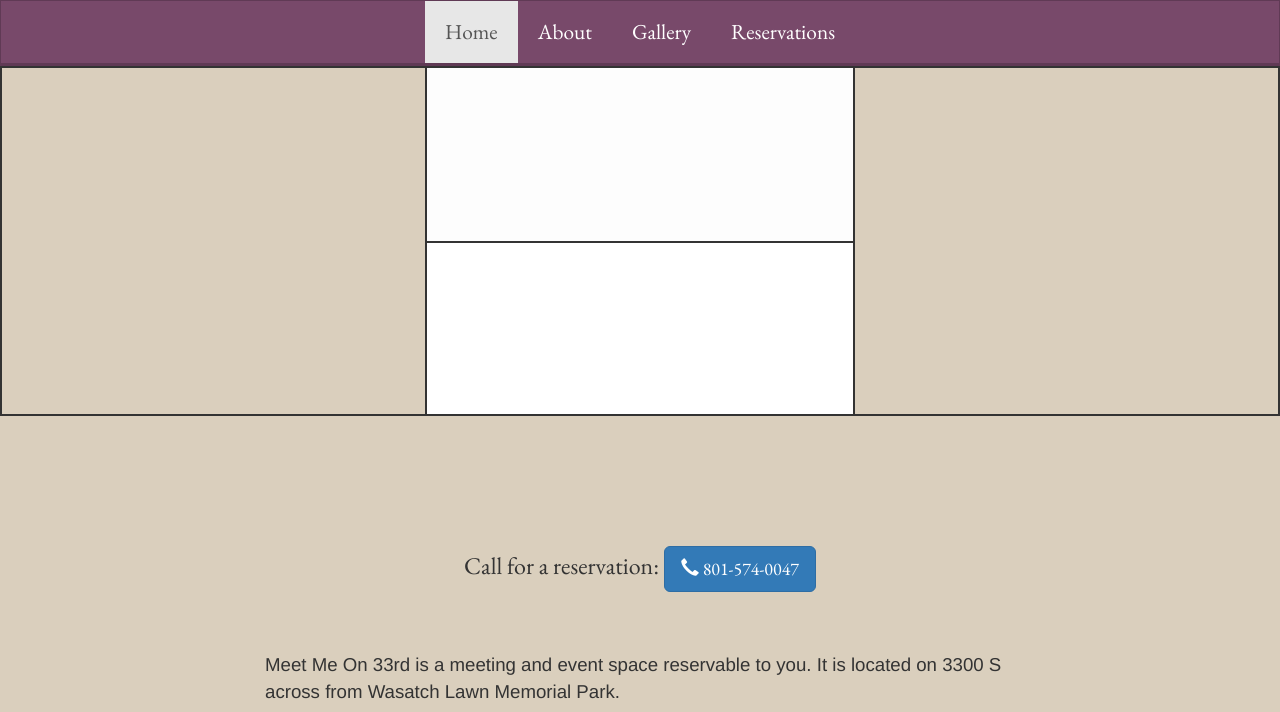
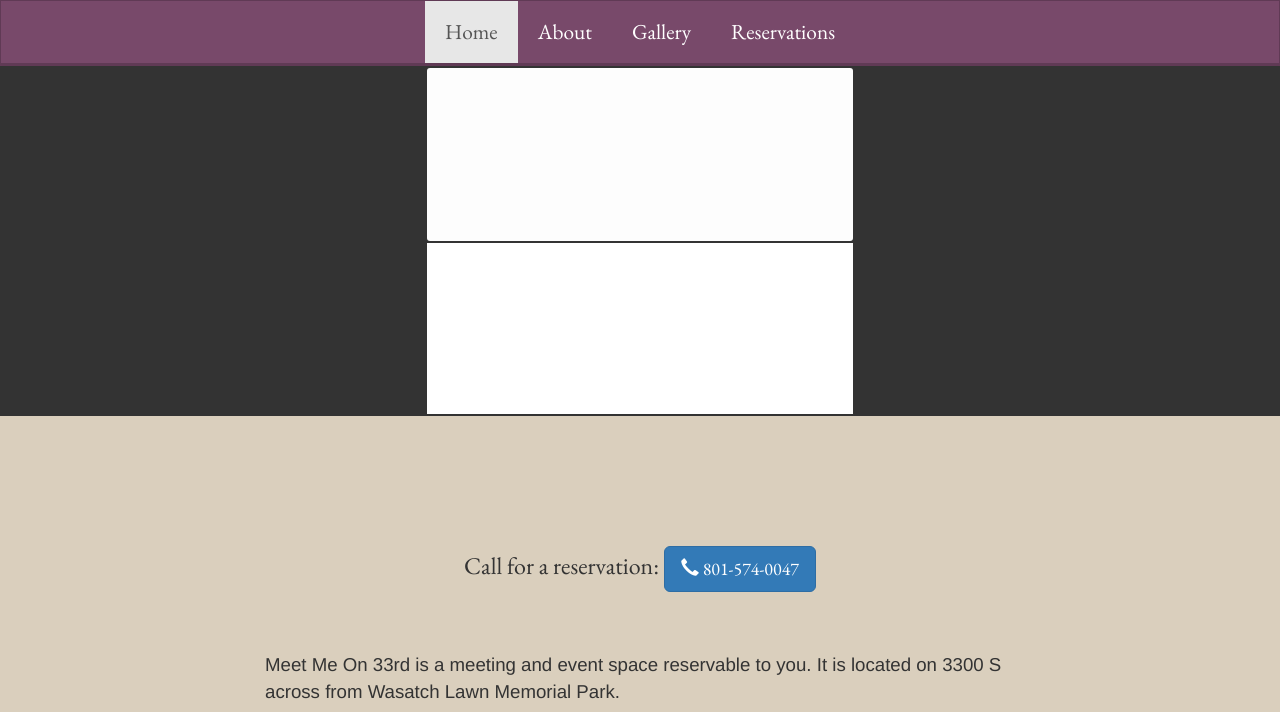
Before and after one commit to joevus/meetmeon33rd, a plain HTML site: page index.html in a window 1280 px wide. Shown: the top 712 px of the page. Drawn offline with nearby package versions, Linux system fonts and the light colour scheme.

Commit message:
rounded borders of logo in middle of header

```diff
--- a/css/styles.css
+++ b/css/styles.css
@@ -5,7 +5,8 @@
   /*padding-top:5px;
   padding-bottom:5px;*/
   padding: 0;
-  background-color: #DACFBD;
+  /*background-color: #DACFBD;*/
+  background-color: #333;
   /*min-height: 600px;*/
 }
 
@@ -37,7 +38,7 @@
 }
 
 .jumbo-middle-top-container {
-  background-color: #DACFBD;
+  background-color: #333;
   padding: 0;
   /*padding-top: 10px;
   padding-bottom: 10px;*/
@@ -56,6 +57,7 @@
   border-bottom: solid #fdfdfd 15px;
   /*border-left: solid #fdfdfd 15px;
   border-right: solid #fdfdfd 15px;*/
+  border-radius: 3px;
 }
 
 .jumbo-middle-bottom {
```
